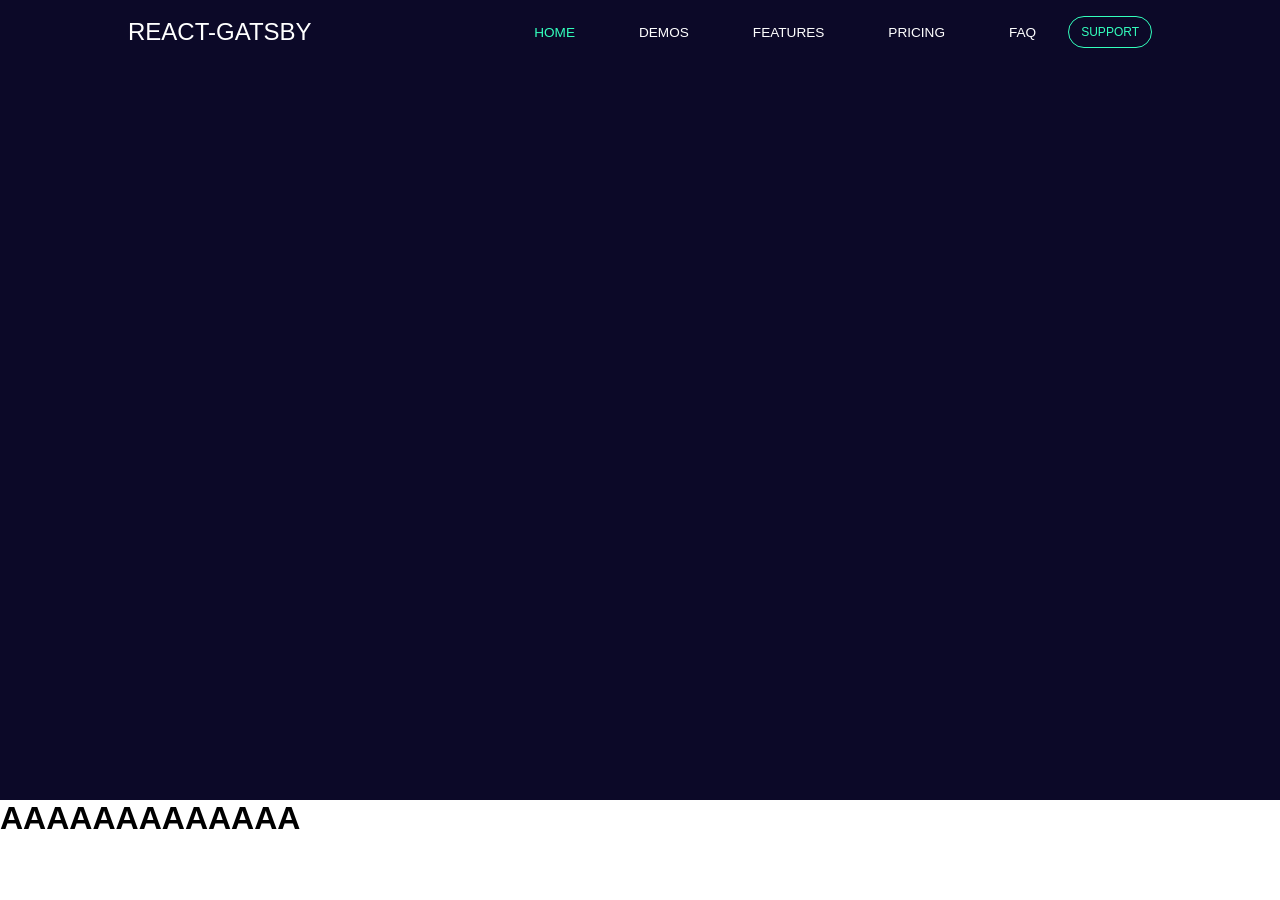
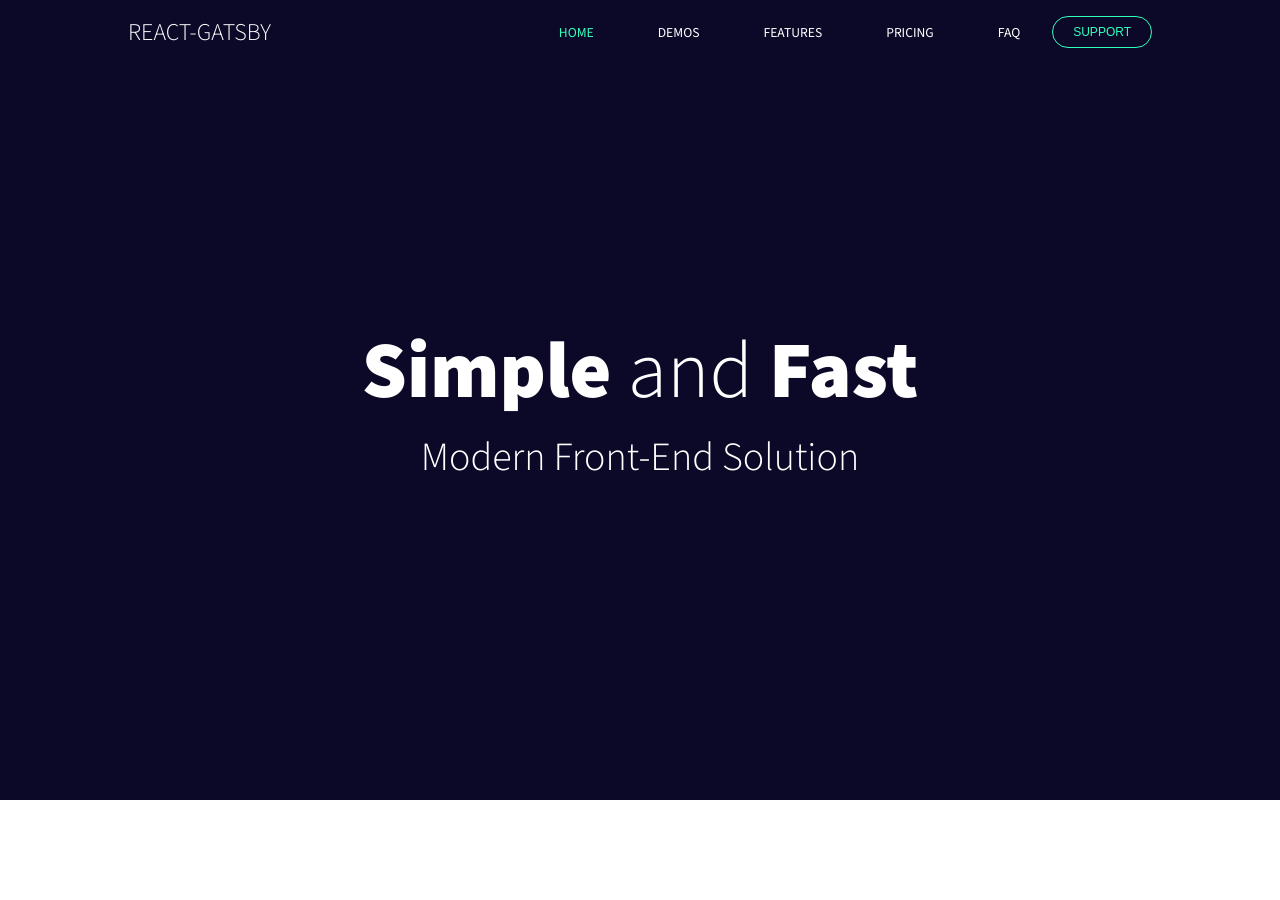
Before and after one commit to Neuxtron/react-gatsby, a Gatsby site: page / in a window 1280 px wide. Built offline with nearby package versions, Linux system fonts and the light colour scheme; Gatsby itself is replaced by a stand-in of ours.

Commit message:
feat: Added SEO

```diff
--- a/gatsby-config.ts
+++ b/gatsby-config.ts
@@ -2,7 +2,8 @@ import type { GatsbyConfig } from "gatsby"
 
 const config: GatsbyConfig = {
   siteMetadata: {
-    siteUrl: `https://www.yourdomain.tld`,
+    title: `React-Gatsby`,
+    description: `React & Gatsby JS`,
   },
   // More easily incorporate content into your pages through automatic TypeScript type generation and better GraphQL IntelliSense.
   // If you use VSCode you can also use the GraphQL plugin
--- a/src/assets/css/global.scss
+++ b/src/assets/css/global.scss
@@ -1,9 +1,31 @@
+@font-face {
+  font-family: 'Source Sans Pro';
+  src: url('../fonts/SourceSans3-Light.ttf');
+  font-weight: 300;
+}
+@font-face {
+  font-family: 'Source Sans Pro';
+  src: url('../fonts/SourceSans3-Regular.ttf');
+  font-weight: 400;
+}
+@font-face {
+  font-family: 'Source Sans Pro';
+  src: url('../fonts/SourceSans3-SemiBold.ttf');
+  font-weight: bold;
+}
+@font-face {
+  font-family: 'Source Sans Pro';
+  src: url('../fonts/SourceSans3-Black.ttf');
+  font-weight: 900;
+}
+
 * {
   margin: 0;
   padding: 0;
 }
 body {
   font-family: 'Source Sans Pro', sans-serif;
+  font-weight: 300;
 }
 
 :root {
--- /dev/null
+++ b/src/components/home/home_cover.tsx
@@ -0,0 +1,11 @@
+import React from 'react'
+import { cover } from "./styles.module.scss"
+
+export default function HomeCover() {
+  return (
+    <div className={cover}>
+      <h1>Simple <span style={{ fontWeight: "300" }}>and</span> Fast</h1>
+      <p>Modern Front-End Solution</p>
+    </div>
+  )
+}
--- /dev/null
+++ b/src/components/home/styles.module.scss
@@ -0,0 +1,17 @@
+.cover {
+  background-color: #0C0928;
+  height: 100vh;
+  display: flex;
+  flex-direction: column;
+  align-items: center;
+  justify-content: center;
+  color: white;
+
+  h1 {
+    font-size: 5rem;
+    font-weight: 900;
+  }
+  p {
+    font-size: 2.5rem;
+  }
+}
--- a/src/components/navbar/styles.module.scss
+++ b/src/components/shared/navbar/styles.module.scss
@@ -24,6 +24,7 @@ $color: var(--color, white);
     list-style: none;
     margin-left: auto;
     height: 100%;
+    font-weight: normal;
 
     a {
       display: flex;
--- /dev/null
+++ b/src/components/shared/seo.tsx
@@ -0,0 +1,22 @@
+import React from 'react'
+import useSiteMetadata from '../../hooks/useSiteMetadata'
+
+interface SEOProps {
+  title?: string
+  description?: string
+}
+export default function SEO({ title, description }: SEOProps) {
+  const { title: defaultTitle, description: defaultDescription } = useSiteMetadata()
+
+  const seo = {
+    title: title ?? defaultTitle,
+    description: description ?? defaultDescription,
+  }
+
+  return (
+    <>
+      <title>{seo.title}</title>
+      <meta name='description' content={seo.description} />
+    </>
+  )
+}
--- a/src/components/styles.module.scss
+++ b/src/components/shared/styles.module.scss
@@ -1,7 +1,7 @@
 .outlinedButton {
   border-radius: 999px;
   border: 1px solid var(--color, var(--primary));
-  padding: 8px 12px;
+  padding: 8px 20px;
   background-color: transparent;
   color: var(--color, var(--primary));
   font-size: .75rem;
--- /dev/null
+++ b/src/hooks/useSiteMetadata.ts
@@ -0,0 +1,16 @@
+import { useStaticQuery, graphql } from "gatsby"
+
+export default function useSiteMetadata() {
+  const data = useStaticQuery(graphql`
+    query {
+      site {
+        siteMetadata {
+          title
+          description
+        }
+      }
+    }
+  `)
+
+  return data.site.siteMetadata
+}
--- a/src/pages/index.module.scss
+++ /dev/null
@@ -1,4 +0,0 @@
-.cover {
-  background-color: #0C0928;
-  height: 100vh;
-}
--- a/src/pages/index.tsx
+++ b/src/pages/index.tsx
@@ -1,19 +1,17 @@
 import React from 'react'
 import "../assets/css/global.scss"
-import Navbar from '../components/navbar/navbar'
-import { cover } from "./index.module.scss"
+import Navbar from '../components/shared/navbar/navbar'
 import { PageProps } from 'gatsby'
+import SEO from '../components/shared/seo'
+import HomeCover from '../components/home/home_cover'
 
 export default function HomePage({ location }: PageProps) {
-  console.log(location)
-
   return (
     <main>
+      <SEO />
       <Navbar hash={location.hash} />
-      <div className={cover}>
-
-      </div>
-      <h1 style={{ height: "100px" }}>AAAAAAAAAAAAA</h1>
+      <HomeCover />
+      <h1 style={{ height: "100px" }}></h1>
     </main>
   )
 }
```
Also changed, not shown: src/assets/fonts/SourceSans3-Black.ttf (added), src/assets/fonts/SourceSans3-Light.ttf (added), src/assets/fonts/SourceSans3-Regular.ttf (added), src/assets/fonts/SourceSans3-SemiBold.ttf (added), src/components/shared/navbar/navbar.tsx (renamed from src/components/navbar/navbar.tsx), src/components/shared/navbar/navlinks.tsx (renamed from src/components/navbar/navlinks.tsx), src/components/shared/outlined_button.tsx (renamed from src/components/outlined_button.tsx).
